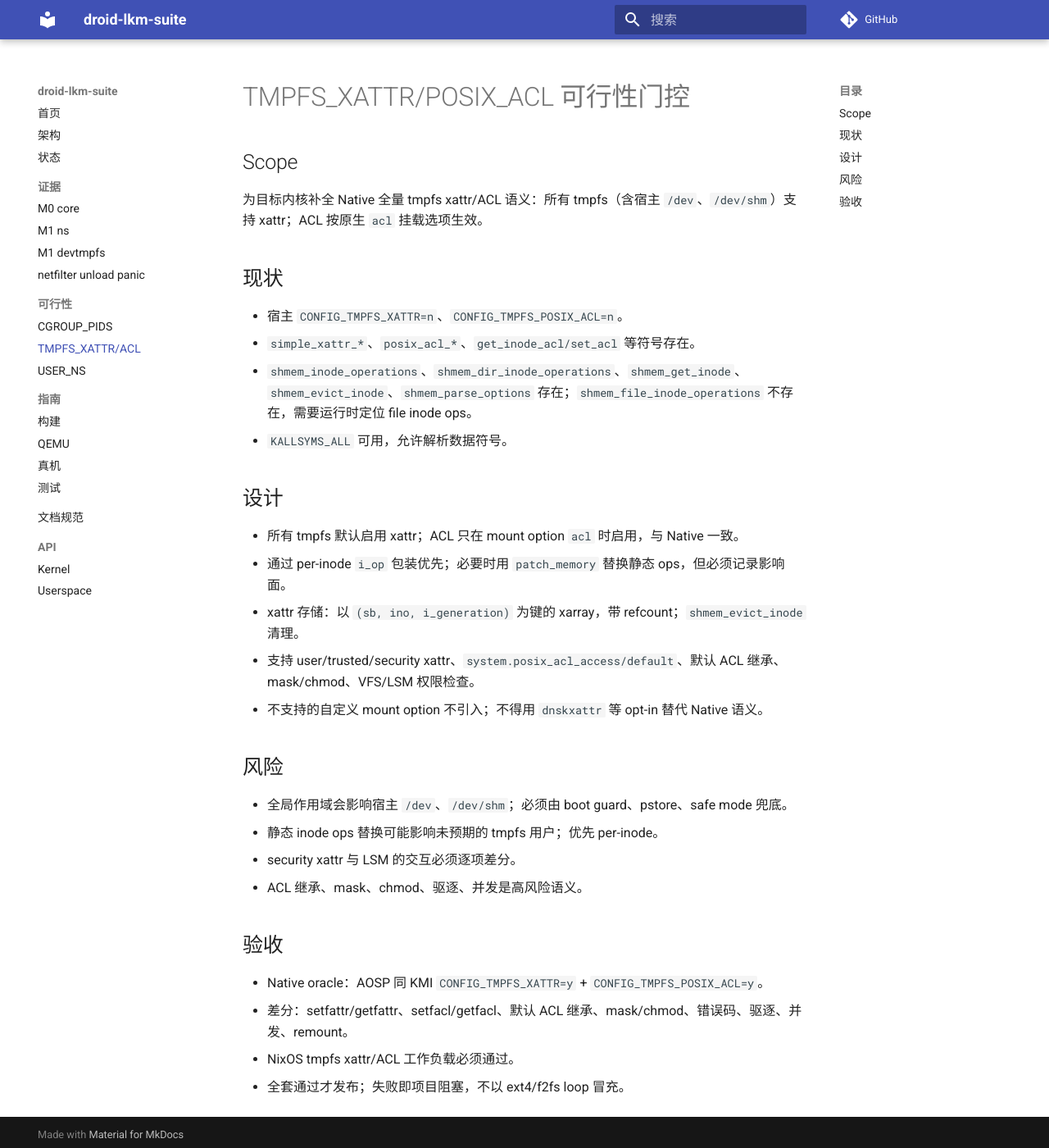
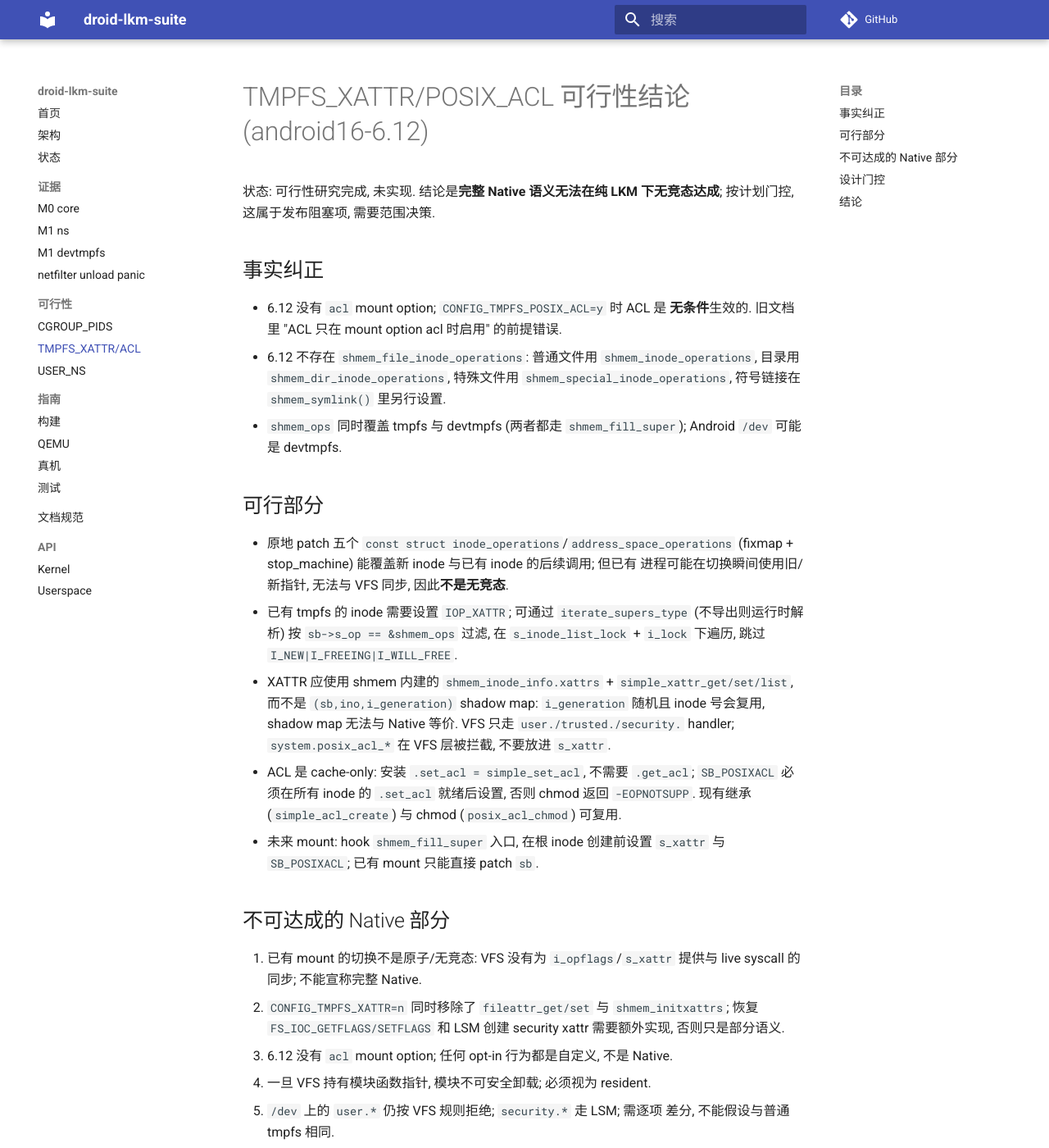
Before and after one commit to uobe1/droid-lkm-suite, an MkDocs documentation site: the page built from docs/feasibility/tmpfsx.md, in a window 1280 px wide and 1400 px high. Shown: the whole window at 82% size. Built offline with MkDocs 1.6.1 and Material for MkDocs 9.7.7, drawn with Linux system fonts in a browser that asks for light colours; comment, search, counter and statistics services are not loaded; some of the changed text lies outside the part shown.

Commit message:
docs(feasibility): correct tmpfsx native semantics finding

```diff
--- a/docs/feasibility/tmpfsx.md
+++ b/docs/feasibility/tmpfsx.md
@@ -1,34 +1,68 @@
-# TMPFS_XATTR/POSIX_ACL 可行性门控
+# TMPFS_XATTR/POSIX_ACL 可行性结论 (android16-6.12)
 
-## Scope
+状态: 可行性研究完成, 未实现. 结论是**完整 Native 语义无法在纯 LKM 下无竞态达成**;
+按计划门控, 这属于发布阻塞项, 需要范围决策.
 
-为目标内核补全 Native 全量 tmpfs xattr/ACL 语义：所有 tmpfs（含宿主 `/dev`、`/dev/shm`）支持 xattr；ACL 按原生 `acl` 挂载选项生效。
+## 事实纠正
 
-## 现状
+- 6.12 没有 `acl` mount option; `CONFIG_TMPFS_POSIX_ACL=y` 时 ACL 是
+  **无条件**生效的. 旧文档里 "ACL 只在 mount option acl 时启用" 的前提错误.
+- 6.12 不存在 `shmem_file_inode_operations`: 普通文件用
+  `shmem_inode_operations`, 目录用 `shmem_dir_inode_operations`, 特殊文件用
+  `shmem_special_inode_operations`, 符号链接在 `shmem_symlink()` 里另行设置.
+- `shmem_ops` 同时覆盖 tmpfs 与 devtmpfs (两者都走 `shmem_fill_super`);
+  Android `/dev` 可能是 devtmpfs.
 
-- 宿主 `CONFIG_TMPFS_XATTR=n`、`CONFIG_TMPFS_POSIX_ACL=n`。
-- `simple_xattr_*`、`posix_acl_*`、`get_inode_acl/set_acl` 等符号存在。
-- `shmem_inode_operations`、`shmem_dir_inode_operations`、`shmem_get_inode`、`shmem_evict_inode`、`shmem_parse_options` 存在；`shmem_file_inode_operations` 不存在，需要运行时定位 file inode ops。
-- `KALLSYMS_ALL` 可用，允许解析数据符号。
+## 可行部分
 
-## 设计
+- 原地 patch 五个 `const struct inode_operations`/`address_space_operations`
+  (fixmap + stop_machine) 能覆盖新 inode 与已有 inode 的后续调用; 但已有
+  进程可能在切换瞬间使用旧/新指针, 无法与 VFS 同步, 因此**不是无竞态**.
+- 已有 tmpfs 的 inode 需要设置 `IOP_XATTR`; 可通过 `iterate_supers_type`
+  (不导出则运行时解析) 按 `sb->s_op == &shmem_ops` 过滤, 在
+  `s_inode_list_lock` + `i_lock` 下遍历, 跳过 `I_NEW|I_FREEING|I_WILL_FREE`.
+- XATTR 应使用 shmem 内建的 `shmem_inode_info.xattrs` +
+  `simple_xattr_get/set/list`, 而不是 `(sb,ino,i_generation)` shadow map:
+  `i_generation` 随机且 inode 号会复用, shadow map 无法与 Native 等价.
+  VFS 只走 `user./trusted./security.` handler; `system.posix_acl_*` 在
+  VFS 层被拦截, 不要放进 `s_xattr`.
+- ACL 是 cache-only: 安装 `.set_acl = simple_set_acl`, 不需要 `.get_acl`;
+  `SB_POSIXACL` 必须在所有 inode 的 `.set_acl` 就绪后设置, 否则 chmod 返回
+  `-EOPNOTSUPP`. 现有继承 (`simple_acl_create`) 与 chmod
+  (`posix_acl_chmod`) 可复用.
+- 未来 mount: hook `shmem_fill_super` 入口, 在根 inode 创建前设置
+  `s_xattr` 与 `SB_POSIXACL`; 已有 mount 只能直接 patch `sb`.
 
-- 所有 tmpfs 默认启用 xattr；ACL 只在 mount option `acl` 时启用，与 Native 一致。
-- 通过 per-inode `i_op` 包装优先；必要时用 `patch_memory` 替换静态 ops，但必须记录影响面。
-- xattr 存储：以 `(sb, ino, i_generation)` 为键的 xarray，带 refcount；`shmem_evict_inode` 清理。
-- 支持 user/trusted/security xattr、`system.posix_acl_access/default`、默认 ACL 继承、mask/chmod、VFS/LSM 权限检查。
-- 不支持的自定义 mount option 不引入；不得用 `dnskxattr` 等 opt-in 替代 Native 语义。
+## 不可达成的 Native 部分
 
-## 风险
+1. 已有 mount 的切换不是原子/无竞态: VFS 没有为 `i_opflags`/`s_xattr`
+   提供与 live syscall 的同步; 不能宣称完整 Native.
+2. `CONFIG_TMPFS_XATTR=n` 同时移除了 `fileattr_get/set` 与
+   `shmem_initxattrs`; 恢复 `FS_IOC_GETFLAGS/SETFLAGS` 和 LSM 创建
+   security xattr 需要额外实现, 否则只是部分语义.
+3. 6.12 没有 `acl` mount option; 任何 opt-in 行为都是自定义, 不是 Native.
+4. 一旦 VFS 持有模块函数指针, 模块不可安全卸载; 必须视为 resident.
+5. `/dev` 上的 `user.*` 仍按 VFS 规则拒绝; `security.*` 走 LSM; 需逐项
+   差分, 不能假设与普通 tmpfs 相同.
 
-- 全局作用域会影响宿主 `/dev`、`/dev/shm`；必须由 boot guard、pstore、safe mode 兜底。
-- 静态 inode ops 替换可能影响未预期的 tmpfs 用户；优先 per-inode。
-- security xattr 与 LSM 的交互必须逐项差分。
-- ACL 继承、mask、chmod、驱逐、并发是高风险语义。
+## 设计门控
 
-## 验收
+- preflight: `CONFIG_FS_POSIX_ACL=y`、KALLSYMS_ALL、BTF 中
+  `shmem_inode_info.xattrs`/`inode_operations` 偏移、CFI/KCFI、4K 页、
+  TMPFS_QUOTA 布局; 解析 `shmem_ops`、五个 ops、`__shmem_get_inode`、
+  `shmem_symlink`、`shmem_fill_super`、`simple_xattr_*`、`simple_set_acl`、
+  `posix_acl_*`、`iterate_supers_type`.
+- 失败模式: rodata patch fault、BTF 偏移错误导致 rbtree 损坏、KCFI mismatch、
+  inode walk 引用错误、`SB_POSIXACL` 过早设置、卸载 UAF.
+- 对 AOSP 同 KMI `TMPFS_XATTR=y + TMPFS_POSIX_ACL=y` oracle 做差分:
+  user/trusted/security get/set/list/remove、ACL get/set/inherit/mask/chmod、
+  符号链接/设备节点错误、64K 限制、ENOSPC、rename/hardlink/eviction/open-fd/
+  remount、并发、已有 `/dev` 与 `/dev/shm`、devtmpfs、overlay-on-tmpfs.
 
-- Native oracle：AOSP 同 KMI `CONFIG_TMPFS_XATTR=y` + `CONFIG_TMPFS_POSIX_ACL=y`。
-- 差分：setfattr/getfattr、setfacl/getfacl、默认 ACL 继承、mask/chmod、错误码、驱逐、并发、remount。
-- NixOS tmpfs xattr/ACL 工作负载必须通过。
-- 全套通过才发布；失败即项目阻塞，不以 ext4/f2fs loop 冒充。
+## 结论
+
+可以在稳态上重建大部分 Native 行为, 但**无法对已有 mount 的切换提供无竞态
+保证**, 也无法完整恢复被编译掉的 fileattr/LSM 语义. 因此不能诚实宣称
+"所有 tmpfs 的完整 Native xattr/ACL". 按项目硬约束, 该项应作为发布阻塞,
+由用户决定: 接受范围缩减/明确 partial, 或保持阻塞直到可重编内核/Native
+方案出现. 不得用 opt-in 或 ext4/f2fs loop 冒充.
```
